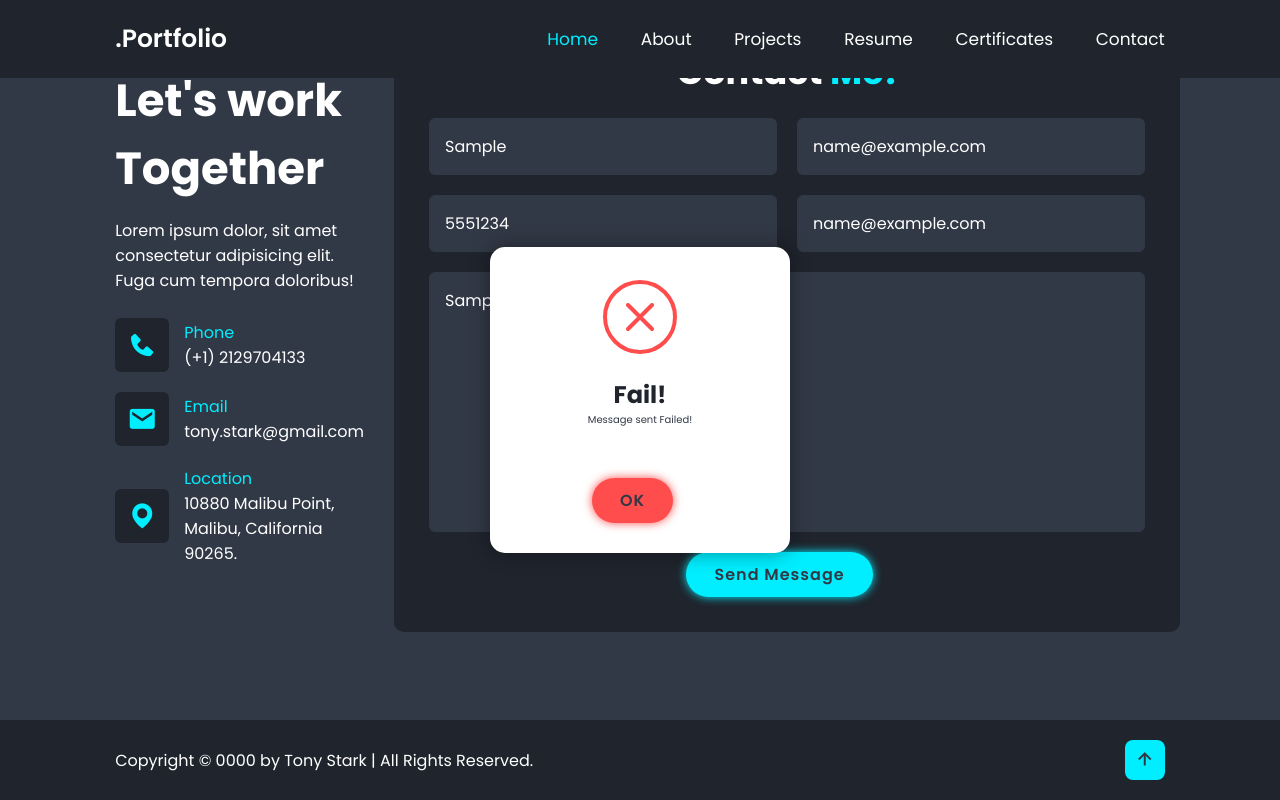
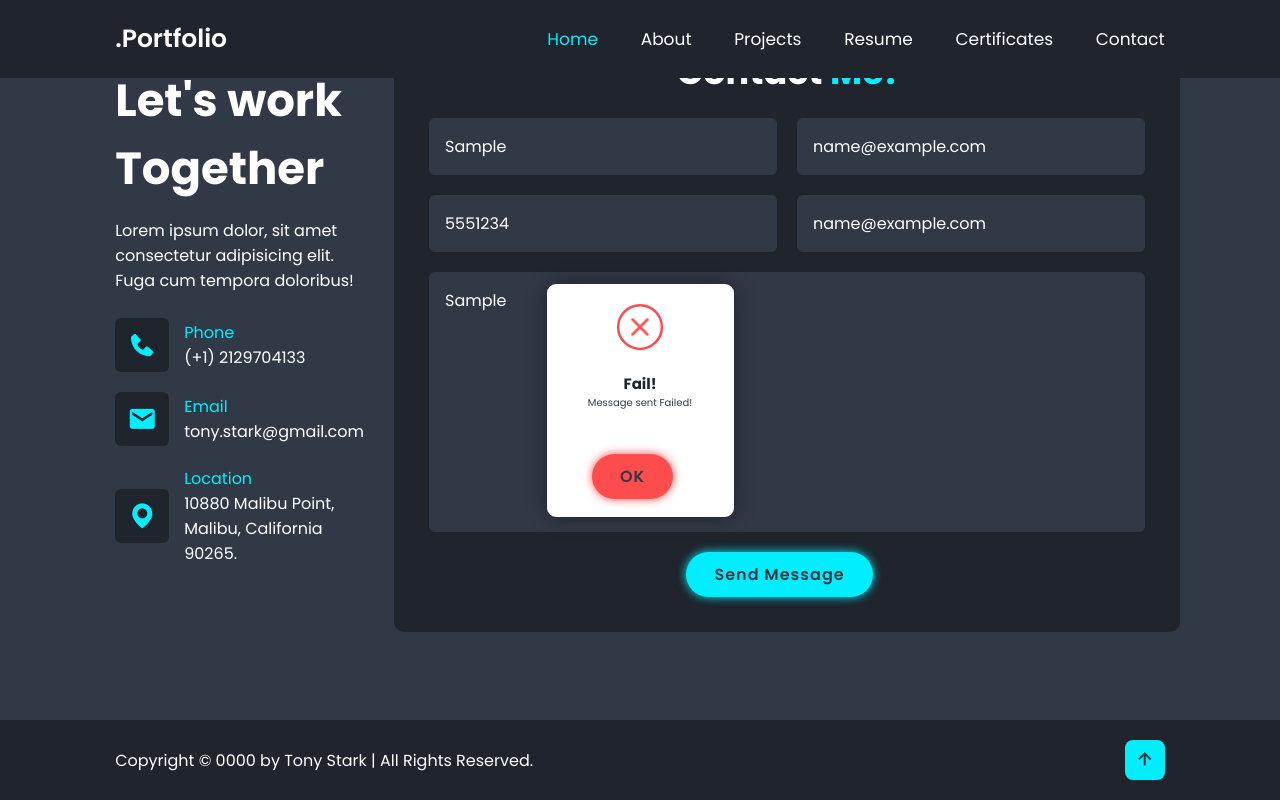
Before and after one commit to harish05042005/sample-personal-portfolio, a plain HTML site: page index.html in a window 1280 px wide. Both pictures are taken after typing "Sample", "name@example.com", "5551234", "name@example.com", "Sample" into the empty fields and a click on the button "Send Message". Shown: the part 4080-4880 px from the top of the page. Drawn offline with nearby package versions, Linux system fonts and the light colour scheme.

Commit message:
change the details

```diff
--- a/CSS/style.css
+++ b/CSS/style.css
@@ -693,24 +693,24 @@ p.show-more .dots {
 
   .alert-content {
     background: var(--text-color);
-    padding: 30px;
-    border-radius: 15px;
+    padding: 1.8rem;
+    border-radius: 0.9rem;
     text-align: center;
-    width: 300px;
+    width: 18.7rem;
     box-shadow: 0 0 20px rgba(0, 0, 0, 0.4);
     animation: fadeIn 0.3s ease;
   }
 
   .spinner-container {
     position: relative;
-    width: 80px;
-    height: 80px;
+    width: 5rem;
+    height: 5rem;
     margin: 0 auto 20px;
   }
 
   .spinner {
-    width: 80px;
-    height: 80px;
+    width: 5rem;
+    height: 5rem;
   }
 
   .spinner-check .path {
@@ -738,13 +738,13 @@ p.show-more .dots {
 
  .alert-content h2 {
     margin-top: 0;
-    font-size: 24px;
+    font-size: 1.5rem;
     color: var(--bg-color);
   }
 
  .alert-content p {
     color: var(--second-bg-color);
-    margin-bottom: 20px;
+    margin-bottom: 1.3rem;
   }
 
   .check-button {
```
